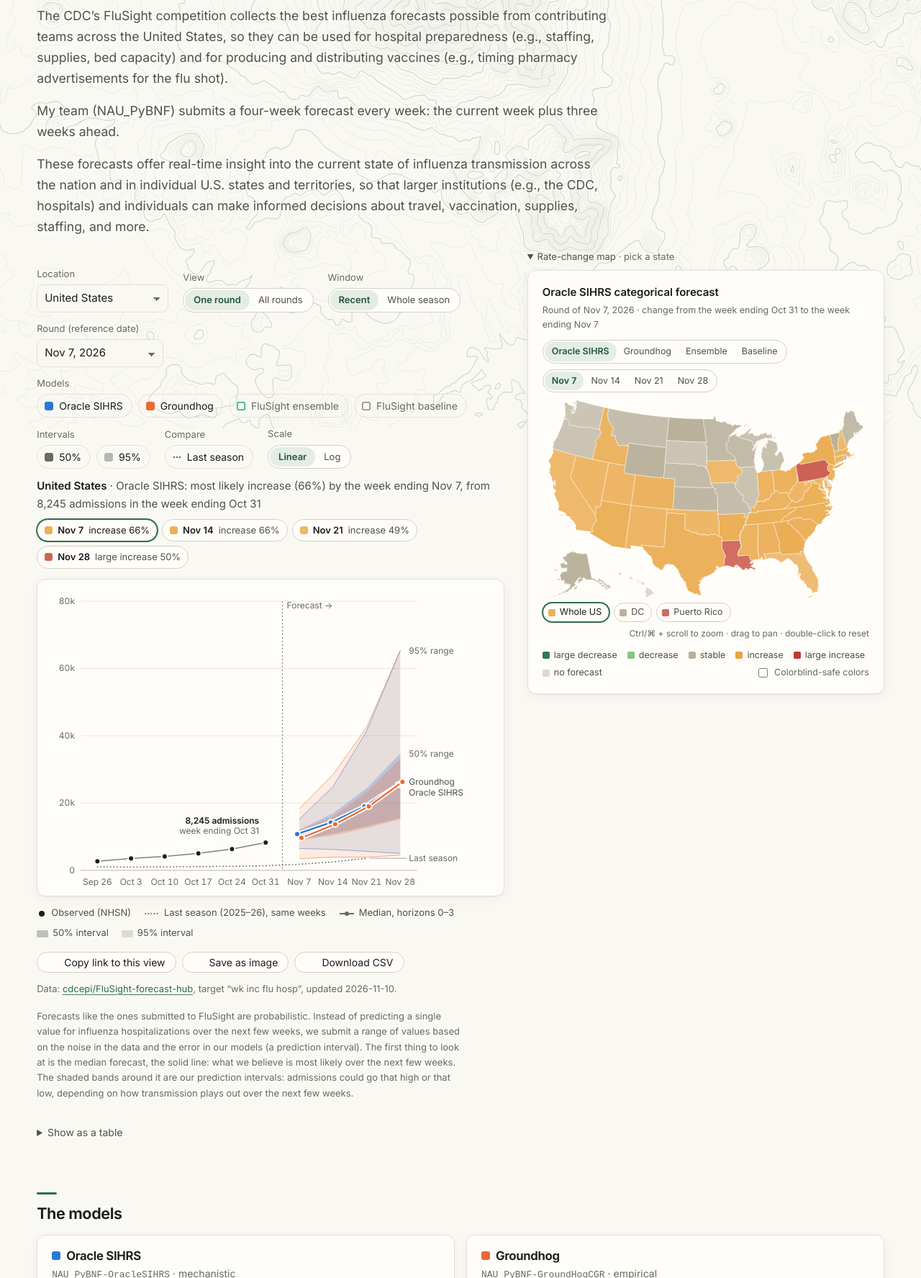
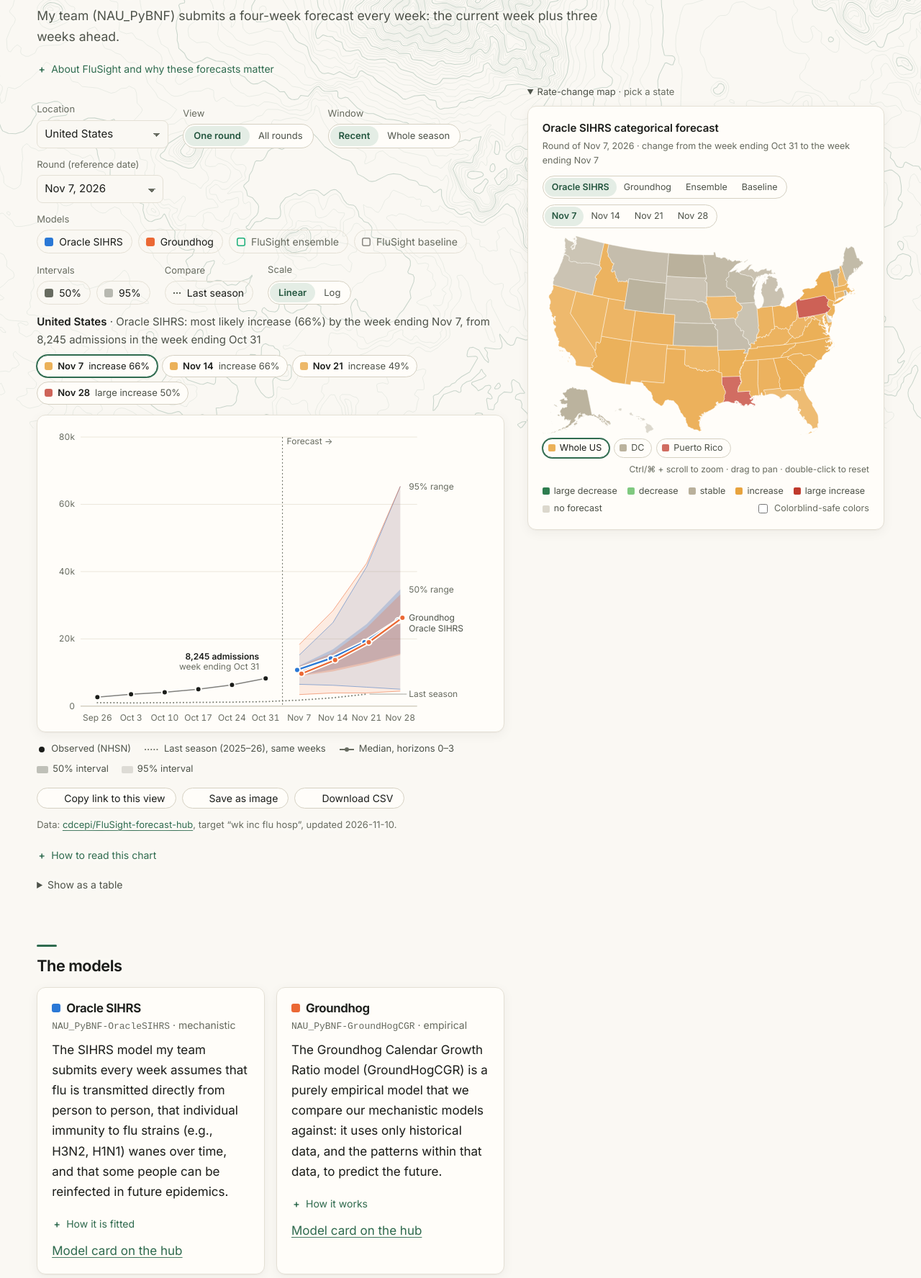
Before and after one commit to elyfmiller/elyfmiller.github.io, a plain HTML site: page forecasts.html in a window 1280 px wide. Shown: the part 205-1980 px from the top of the page at 72% size. Drawn offline with Linux system fonts and the light colour scheme.

Commit message:
Forecasts: shorter intro with show-more folds; map follows the page on wide screens

```diff
--- a/assets/css/site.css
+++ b/assets/css/site.css
@@ -377,12 +377,28 @@ section[id] { scroll-margin-top: 80px; }
 .empty { padding: 40px 0; color: var(--muted); text-align: center; }
 /* forecast page: controls + rate-change map, actions under the chart */
 .fc-top { display: grid; grid-template-columns: minmax(0, 1fr); gap: 0 32px; align-items: start; }
-/* wide screens: the map stays in view beside the chart, so a click on a
-   state updates the chart next to it */
+/* wide screens: the map sits in a right-hand column beside everything below
+   the intro (chart, table, models, diseases) and stays in view while the page
+   scrolls, so a click on a state updates the chart next to it. Narrower
+   screens: chart, then map, then the rest. */
+.fc-more { min-width: 0; }
 @media (min-width: 1100px) {
   .fc-top { grid-template-columns: minmax(0, 1fr) minmax(24rem, 31rem); }
-  .fc-top .fc-map-box { margin-top: 0; position: sticky; top: 76px; }
+  .fc-top .fc-main { grid-column: 1; grid-row: 1; }
+  .fc-top .fc-more { grid-column: 1; grid-row: 2; }
+  .fc-top .fc-map-box { grid-column: 2; grid-row: 1 / span 2; margin-top: 0; }
 }
+/* follow the page only when the whole map fits on screen */
+@media (min-width: 1100px) and (min-height: 680px) {
+  .fc-top .fc-map-box { position: sticky; top: 76px; }
+}
+/* shorter text up front: Ely's longer paragraphs open with "+" */
+.fc-about { margin: 2px 0 8px; }
+.fc-about[open] > summary { margin-bottom: 4px; }
+.fc-howto { margin-top: 10px; }
+.fc-howto p { font-size: 14px; color: var(--ink-2); max-width: var(--prose); margin: 6px 0 0; }
+.model-cards details.more p { margin: 8px 0 0; }
+.model-cards details.more { margin: 4px 0 10px; }
 .control .seg { align-self: flex-start; }
 .control .seg button { font-size: 13px; white-space: nowrap; }
 .control select:disabled { opacity: .5; }
--- a/forecasts.html
+++ b/forecasts.html
@@ -51,9 +51,13 @@
 <main id="main" class="wide">
   <p class="eyebrow">Forecasts · CDC FluSight 2026–27</p>
   <h1>Weekly influenza hospital admissions</h1>
+  <p class="lede">My team (NAU_PyBNF) submits a four-week forecast every week: the current week plus three weeks ahead.</p>
+  <!-- Ely's other two intro paragraphs, folded so the chart comes sooner -->
+  <details class="more fc-about">
+    <summary><span class="closed">About FluSight and why these forecasts matter</span><span class="opened">Show less</span></summary>
     <p class="lede">The CDC’s FluSight competition collects the best influenza forecasts possible from contributing teams across the United States, so they can be used for hospital preparedness (e.g., staffing, supplies, bed capacity) and for producing and distributing vaccines (e.g., timing pharmacy advertisements for the flu shot).</p>
-  <p class="lede">My team (NAU_PyBNF) submits a four-week forecast every week: the current week plus three weeks ahead.</p>
     <p class="lede">These forecasts offer real-time insight into the current state of influenza transmission across the nation and in individual U.S. states and territories, so that larger institutions (e.g., the CDC, hospitals) and individuals can make informed decisions about travel, vaccination, supplies, staffing, and more.</p>
+  </details>
 
   <div class="fc-top">
     <div class="fc-main">
@@ -111,7 +115,10 @@
       <button type="button" class="btn" id="fc-csv"><svg class="ic" aria-hidden="true"><use href="assets/icons.svg#download"/></svg>Download CSV</button>
     </div>
     <p class="chart-note" id="fc-note"></p>
-    <p class="chart-note">Forecasts like the ones submitted to FluSight are probabilistic. Instead of predicting a single value for influenza hospitalizations over the next few weeks, we submit a range of values based on the noise in the data and the error in our models (a prediction interval). The first thing to look at is the median forecast, the solid line: what we believe is most likely over the next few weeks. The shaded bands around it are our prediction intervals: admissions could go that high or that low, depending on how transmission plays out over the next few weeks.</p>
+    <details class="more fc-howto">
+      <summary><span class="closed">How to read this chart</span><span class="opened">Show less</span></summary>
+      <p>Forecasts like the ones submitted to FluSight are probabilistic. Instead of predicting a single value for influenza hospitalizations over the next few weeks, we submit a range of values based on the noise in the data and the error in our models (a prediction interval). The first thing to look at is the median forecast, the solid line: what we believe is most likely over the next few weeks. The shaded bands around it are our prediction intervals: admissions could go that high or that low, depending on how transmission plays out over the next few weeks.</p>
+    </details>
     </div>
 
     <details class="fc-map-box" id="fc-map-box" open>
@@ -135,8 +142,8 @@
         <p class="map-legend" id="fc-map-legend"></p>
       </div>
     </details>
-  </div>
 
+    <div class="fc-more">
       <details class="table-view">
         <summary>Show as a table</summary>
         <div class="table-scroll" id="fc-table"></div>
@@ -150,15 +157,21 @@
             <h3><span class="sw"></span>Oracle SIHRS</h3>
             <p class="meta"><code>NAU_PyBNF-OracleSIHRS</code> · mechanistic</p>
             <p>The SIHRS model my team submits every week assumes that flu is transmitted directly from person to person, that individual immunity to flu strains (e.g., H3N2, H1N1) wanes over time, and that some people can be reinfected in future epidemics.</p>
+            <details class="more">
+              <summary><span class="closed">How it is fitted</span><span class="opened">Show less</span></summary>
               <p>The model is fitted with a Liu–West particle filter: an algorithm that parameterizes the model from real-time data, carrying about 10,000 possible epidemic scenarios and weighting each one by how closely it matches the observed data.</p>
               <p>The Oracle step then takes growth ratios from the GroundHogCGR model’s bank of past seasons and blends them, half and half, into each of the 10,000 particle trajectories after each new week of real-time data. This gives the mechanistic model, which is fitted only to this season’s data, a “sense” of what growth may look like based on past seasons.</p>
+            </details>
             <a href="https://github.com/cdcepi/FluSight-forecast-hub/blob/main/model-metadata/NAU_PyBNF-OracleSIHRS.yml">Model card on the hub</a>
           </article>
           <article class="card" style="--c:var(--s-groundhog)">
             <h3><span class="sw"></span>Groundhog</h3>
             <p class="meta"><code>NAU_PyBNF-GroundHogCGR</code> · empirical</p>
             <p>The Groundhog Calendar Growth Ratio model (GroundHogCGR) is a purely empirical model that we compare our mechanistic models against: it uses only historical data, and the patterns within that data, to predict the future.</p>
+            <details class="more">
+              <summary><span class="closed">How it works</span><span class="opened">Show less</span></summary>
               <p>Specifically, it takes donor growth (the growth of influenza hospitalizations) from past seasons within a five-week window of the current date, and assumes that the new growth of an epidemic can be explained by similar calendar-pinned growth in past seasons.</p>
+            </details>
             <a href="https://github.com/cdcepi/FluSight-forecast-hub/blob/main/model-metadata/NAU_PyBNF-GroundHogCGR.yml">Model card on the hub</a>
           </article>
         </div>
@@ -180,6 +193,8 @@
           <p>Currently in testing.</p>
         </div>
       </section>
+    </div>
+  </div>
 </main>
 
 <footer class="site-footer">
```
Lines whose indentation alone changed are shown as unchanged.
